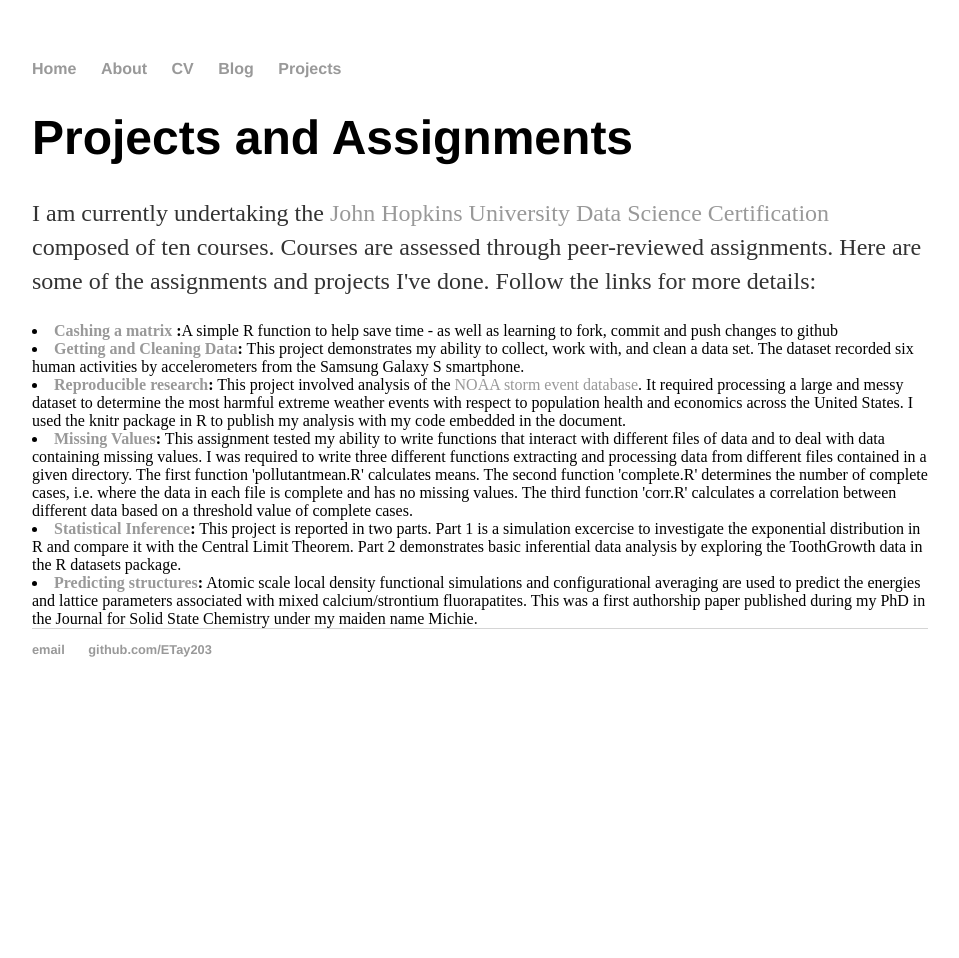
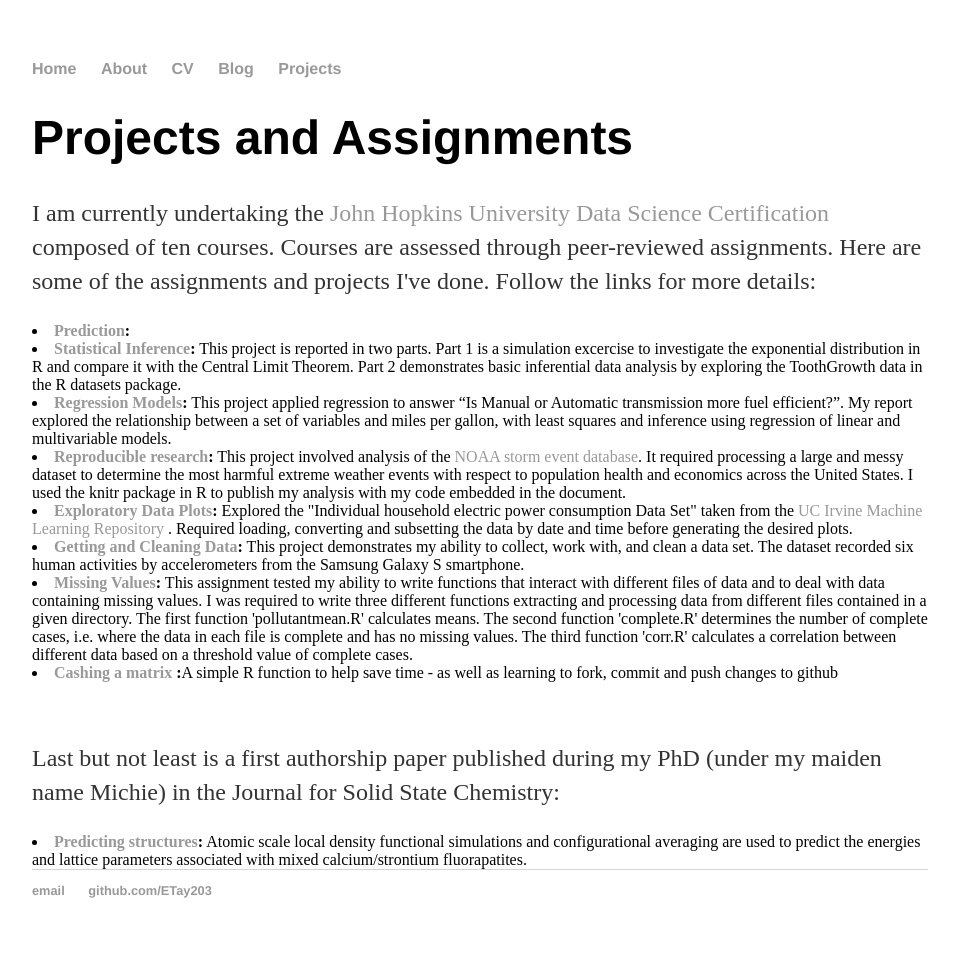
Before and after one commit to ETay203/ETay203.github.io, a Jekyll site: the page built from projects/index.html, in a window 1280 px wide. Shown: the whole page, without its empty margins (160-1119 px from the left). Built offline with Jekyll 4.4.1, drawn with Linux system fonts in a browser that asks for light colours; before the commit the page ends 900 px from its top, so only the background shows below that.

Commit message:
adding projects

```diff
--- a/projects/index.html
+++ b/projects/index.html
@@ -6,14 +6,21 @@ title: Emily Taylor, Projects and Assignments
 	<h1>Projects and Assignments</h1>
 	<p>I am currently undertaking the <a href = "https://www.coursera.org/specializations/jhu-data-science">John Hopkins University Data Science Certification</a> composed of ten courses. Courses are assessed through peer-reviewed assignments.
 	Here are some of the assignments and projects I've done.  Follow the links for more details: </p>
+	<li><strong><a href="https://htmlpreview.github.io/?https://github.com/ETay203/Prediction-Assignment/blob/master/Prediction_Assignment_report1.html">Prediction</a>:</strong> </li>
 
+
+
+	<li><strong><a href="https://github.com/ETay203/Statistical-Inference-Project">Statistical Inference</a>:</strong> This project is reported in two parts. Part 1 is a simulation excercise to investigate the exponential distribution in R and compare it with the Central Limit Theorem. Part 2 demonstrates basic inferential data analysis by exploring the ToothGrowth data in the R datasets package.</li>
+	<li><strong><a href="https://github.com/ETay203/Manual-vs-Automatic">Regression Models</a>:</strong> This project applied regression to answer “Is Manual or Automatic transmission more fuel efficient?”. My report explored the relationship between a set of variables and miles per gallon, with least squares and inference using regression of linear and multivariable models.  </li>
+	<li><strong><a href="http://rpubs.com/ETay203/226655">Reproducible research</a>:</strong>  This project involved analysis of the <a href="https://www.ncdc.noaa.gov/stormevents/">NOAA storm event database</a>.  It required processing a large and messy dataset to determine the most harmful extreme weather events with respect to population health and economics across the United States.  I used the knitr package in R to publish my analysis with my code embedded in the document.  </li>
+        <li><strong><a href="https://github.com/ETay203/ExData_Plotting1">Exploratory Data Plots</a>:</strong> Explored the "Individual household electric power consumption Data Set" taken from the <a href = "http://archive.ics.uci.edu/ml/index.php">UC Irvine Machine Learning Repository</a> . Required loading, converting and subsetting the data by date and time before generating the desired plots.</li>
+        	<li><strong><a href="https://github.com/ETay203/GettingData_Project"> Getting and Cleaning Data</a>:</strong> This project demonstrates my ability to collect, work with, and clean a data set. The dataset recorded six human activities by accelerometers from the Samsung Galaxy S smartphone.</li>
+        <li><strong><a href="https://github.com/ETay203/Programming-Assignment-1">Missing Values</a>:</strong> This assignment tested my ability to write functions that interact with different files of data and to deal with data containing missing values. I was required to write three different functions extracting and processing data from different files contained in a given directory. The first function 'pollutantmean.R' calculates means. The second function 'complete.R' determines the number of complete cases, i.e. where the data in each file is complete and has no missing values. The third function 'corr.R' calculates a correlation between different data based on a threshold value of complete cases.</li>
 	<li><strong><a href= "https://github.com/ETay203/ProgrammingAssignment2">Cashing a matrix </a>:</strong>A simple R function to help save time -  as well as learning to fork, commit and push changes to github</li>
-	<li><strong><a href="https://github.com/ETay203/GettingData_Project"> Getting and Cleaning Data</a>:</strong> This project demonstrates my ability to collect, work with, and clean a data set. The dataset recorded six human activities by accelerometers from the Samsung Galaxy S smartphone.</li>
-        <li><strong><a href="http://rpubs.com/ETay203/226655">Reproducible research</a>:</strong>  This project involved analysis of the <a href="https://www.ncdc.noaa.gov/stormevents/">NOAA storm event database</a>.  It required processing a large and messy dataset to determine the most harmful extreme weather events with respect to population health and economics across the United States.  I used the knitr package in R to publish my analysis with my code embedded in the document.  </li>
-	<li><strong><a href="https://github.com/ETay203/Programming-Assignment-1">Missing Values</a>:</strong> This assignment tested my ability to write functions that interact with different files of data and to deal with data containing missing values. I was required to write three different functions extracting and processing data from different files contained in a given directory. The first function 'pollutantmean.R' calculates means. The second function 'complete.R' determines the number of complete cases, i.e. where the data in each file is complete and has no missing values. The third function 'corr.R' calculates a correlation between different data based on a threshold value of complete cases.</li>
-	<li><strong><a href="https://github.com/ETay203/Statistical-Inference-Project">Statistical Inference</a>:</strong> This project is reported in two parts. Part 1 is a simulation excercise to investigate the exponential distribution in R and compare it with the Central Limit Theorem. Part 2 demonstrates basic inferential data analysis by exploring the ToothGrowth data in the R datasets package.</li>
 
-	<li><strong><a href="https://www.sciencedirect.com/science/article/pii/S0022459608004805?via%3Dihub">Predicting structures</a>:</strong> Atomic scale local density functional simulations and configurational averaging are used to predict the energies and lattice parameters associated with mixed calcium/strontium fluorapatites.  This was a first authorship paper published during my PhD in the Journal for Solid State Chemistry under my maiden name Michie. </li>
+	<br></br>
+	<p> Last but not least is a first authorship paper published during my PhD (under my maiden name Michie) in the Journal for Solid State Chemistry:</p>
+		<li><strong><a href="https://www.sciencedirect.com/science/article/pii/S0022459608004805?via%3Dihub">Predicting structures</a>:</strong> Atomic scale local density functional simulations and configurational averaging are used to predict the energies and lattice parameters associated with mixed calcium/strontium fluorapatites. </li>
 
 
 
```
